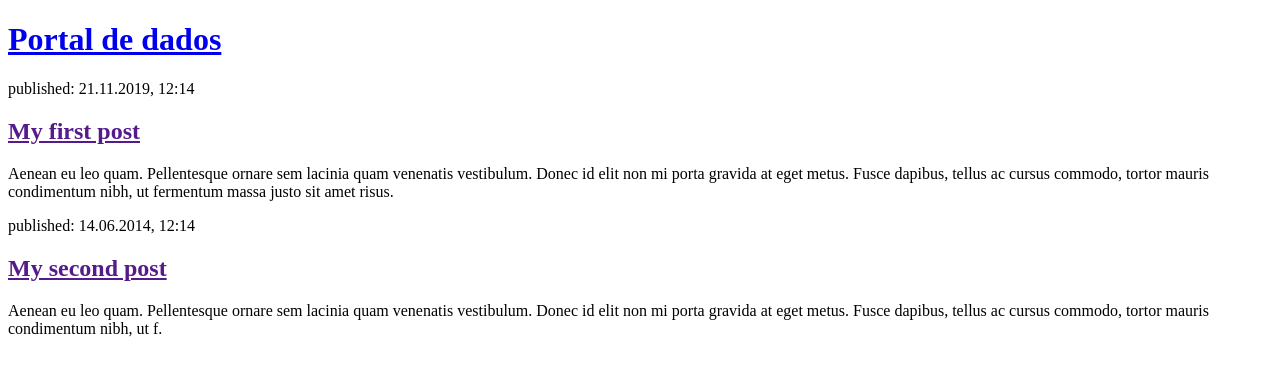
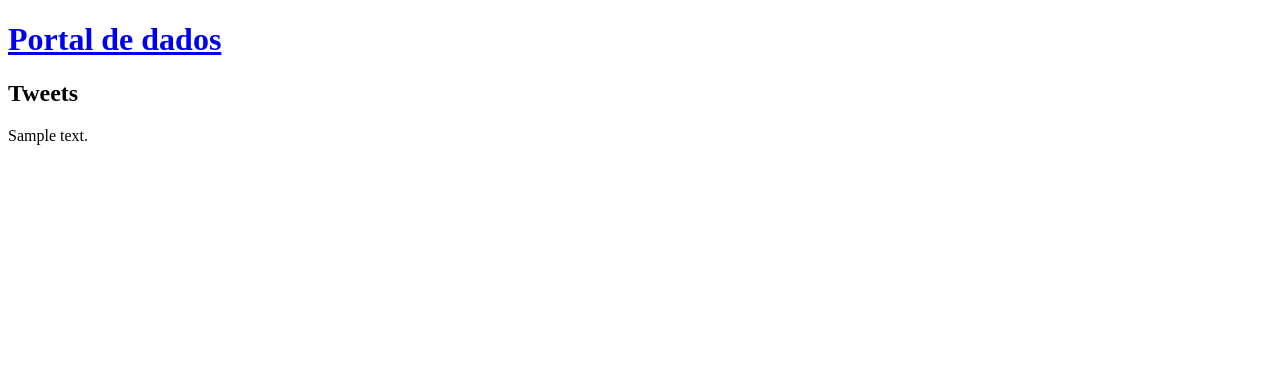
Before and after one commit to pvvm/portal-dados-tw, a Django app: page / in a window 1280 px wide. Shown: the top 376 px of the page. Run offline with Django 3.2, Linux system fonts and the light colour scheme; tables that the repository leaves empty hold one stand-in row (values such as "Sample post").

Commit message:
:sparkles: Added tweets database response to template

```diff
--- a/portal/templates/portal/tweets_list.html
+++ b/portal/templates/portal/tweets_list.html
@@ -10,17 +10,11 @@
   <div>
       <h1><a href="/">Portal de dados</a></h1>
   </div>
-
-  <div>
-      <p>published: 21.11.2019, 12:14</p>
-      <h2><a href="">My first post</a></h2>
-      <p>Aenean eu leo quam. Pellentesque ornare sem lacinia quam venenatis vestibulum. Donec id elit non mi porta gravida at eget metus. Fusce dapibus, tellus ac cursus commodo, tortor mauris condimentum nibh, ut fermentum massa justo sit amet risus.</p>
+  <h2>Tweets</h2>
+  {% for tweet in tweets %}
+  <div style="margin-bottom: 20px;">
+    {{ tweet }}
   </div>
-
-  <div>
-      <p>published: 14.06.2014, 12:14</p>
-      <h2><a href="">My second post</a></h2>
-      <p>Aenean eu leo quam. Pellentesque ornare sem lacinia quam venenatis vestibulum. Donec id elit non mi porta gravida at eget metus. Fusce dapibus, tellus ac cursus commodo, tortor mauris condimentum nibh, ut f.</p>
-  </div>
+  {% endfor %}
 </body>
 </html>
--- a/portal/views.py
+++ b/portal/views.py
@@ -1,5 +1,6 @@
 from django.shortcuts import render
-
+from .models import Tweet
 # Create your views here.
 def tweets_list(request):
-  return render(request, 'portal/tweets_list.html', {})
+  tweets = Tweet.objects.all()
+  return render(request, 'portal/tweets_list.html', {'tweets': tweets})
```
